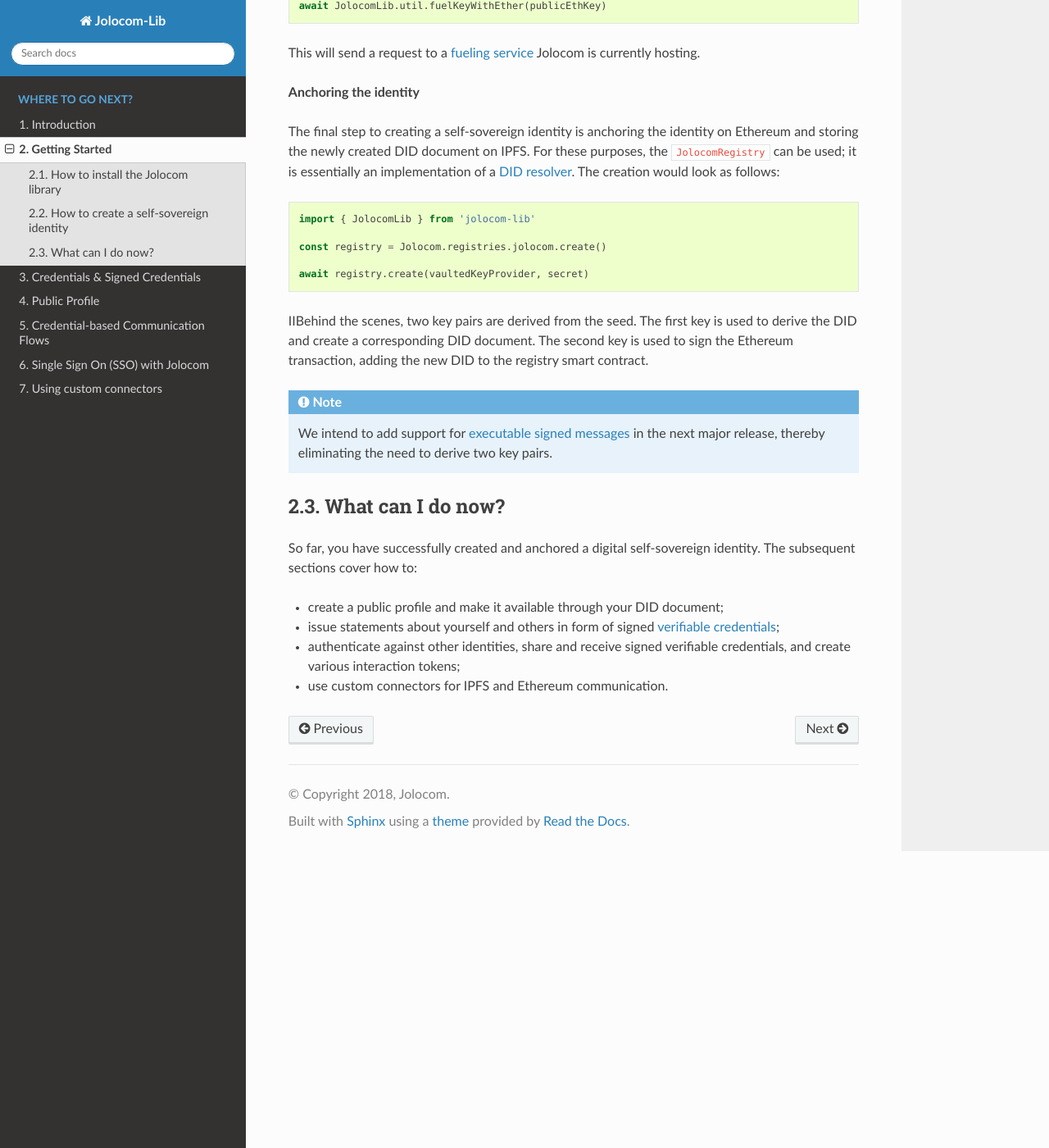
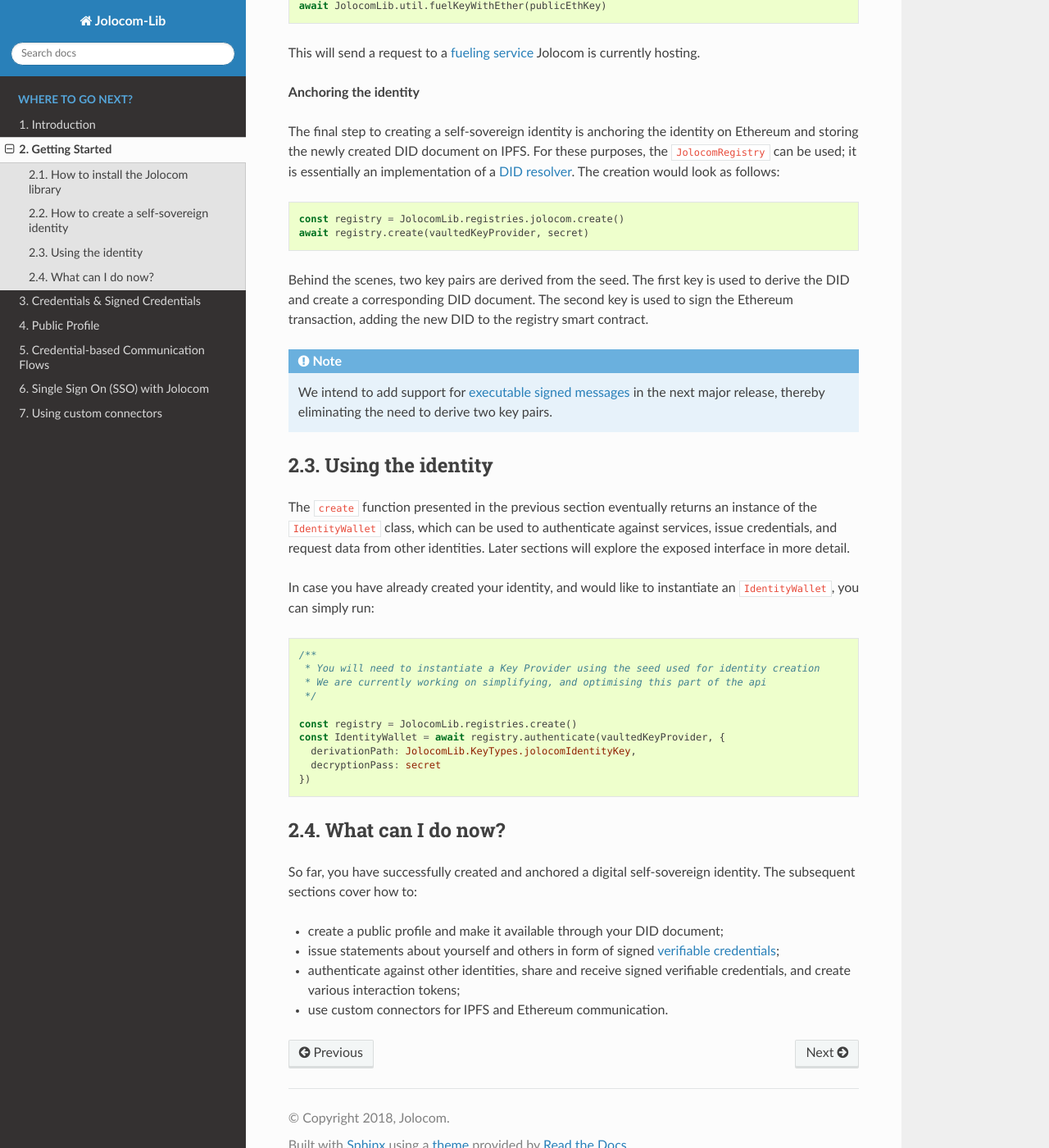
Before and after one commit to jolocom/jolocom-lib, a Sphinx documentation site: the page built from docs/gettingStarted.rst, in a window 1280 px wide and 1400 px high, scrolled down 2347 px. Shown: the whole window at 82% size. Built offline with Sphinx 7.4.7 and the Read the Docs theme 2.0.0, drawn with Linux system fonts in a browser that asks for light colours; some of the changed text lies outside the part shown.

Commit message:
Updated references, extra section

```diff
--- a/docs/gettingStarted.rst
+++ b/docs/gettingStarted.rst
@@ -95,16 +95,36 @@
 
 .. code-block:: typescript
 
-  import { JolocomLib } from 'jolocom-lib'
-
-  const registry = Jolocom.registries.jolocom.create()
-
+  const registry = JolocomLib.registries.jolocom.create()
   await registry.create(vaultedKeyProvider, secret)
 
-IIBehind the scenes, two key pairs are derived from the seed. The first key is used to derive the DID and create a corresponding DID document.
+Behind the scenes, two key pairs are derived from the seed. The first key is used to derive the DID and create a corresponding DID document.
 The second key is used to sign the Ethereum transaction, adding the new DID to the registry smart contract.
 
 .. note:: We intend to add support for `executable signed messages <https://github.com/ethereum/EIPs/blob/master/EIPS/eip-1077.md>`_ in the next major release, thereby eliminating the need to derive two key pairs.
+
+Using the identity
+###################
+
+The ``create`` function presented in the previous section eventually returns an instance of the ``IdentityWallet`` class, which can be used
+to authenticate against services, issue credentials, and request data from other identities.
+Later sections will explore the exposed interface in more detail.
+
+In case you have already created your identity, and would like to instantiate an ``IdentityWallet``, you can
+simply run:
+
+.. code-block:: typescript
+
+  /**
+   * You will need to instantiate a Key Provider using the seed used for identity creation
+   * We are currently working on simplifying, and optimising this part of the api
+   */
+
+  const registry = JolocomLib.registries.create()
+  const IdentityWallet = await registry.authenticate(vaultedKeyProvider, {
+    derivationPath: JolocomLib.KeyTypes.jolocomIdentityKey,
+    decryptionPass: secret
+  })
 
 What can I do now?
 #########################################
```
Also changed, not shown: other parts of docs/gettingStarted.rst (+1 -1 lines), docs/signedCredentials.rst (+5 -12 lines).
